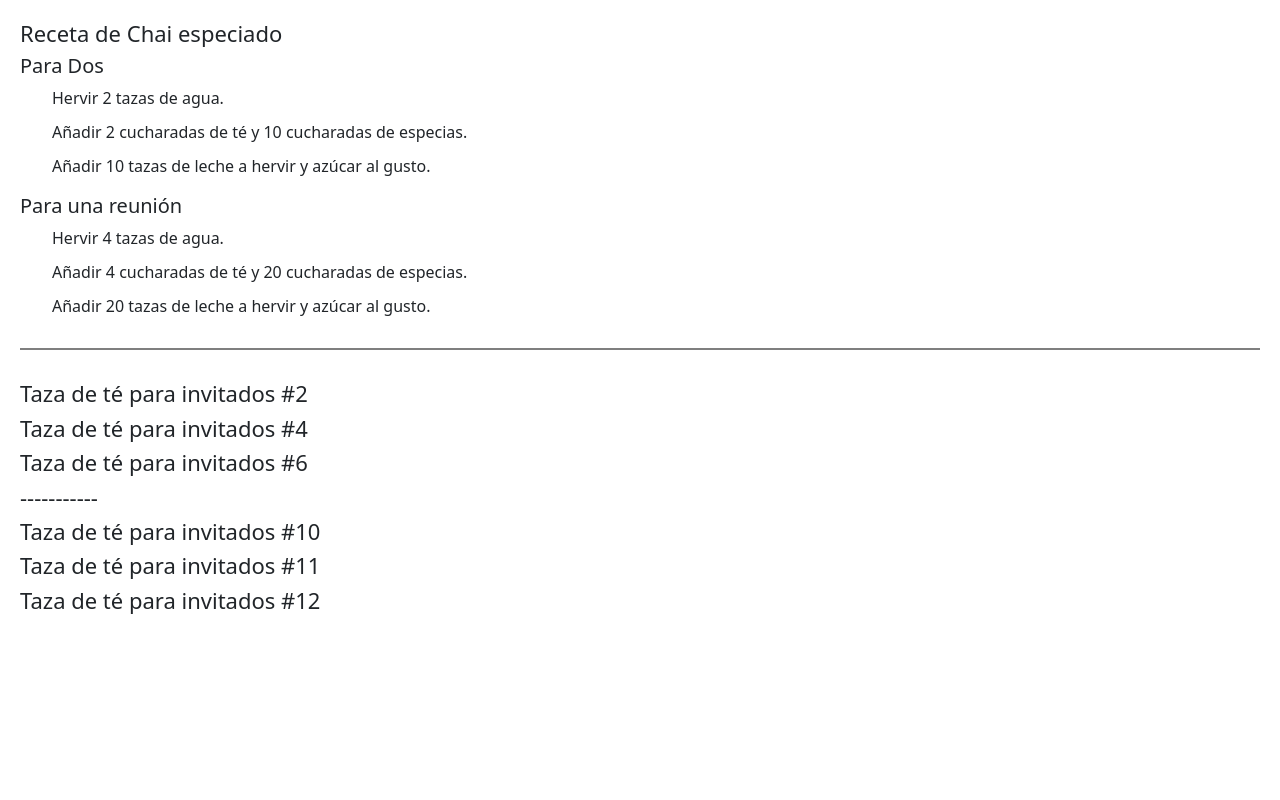
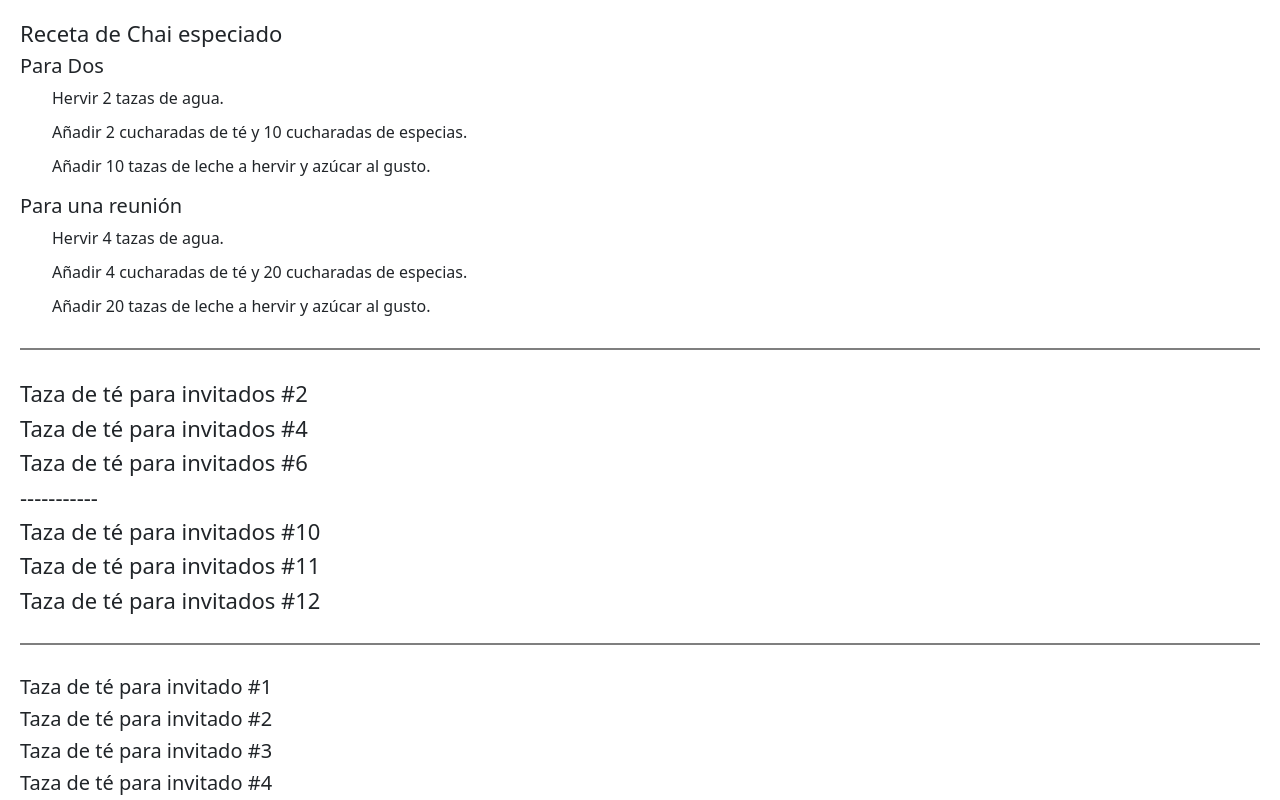
Before and after one commit to dgutierrez21/Learning-ReactJS--React-Docs, a React (Vite) app in the folder 01-learn/: page / in a window 1280 px wide. Shown: the top 800 px of the page. Built offline with nearby package versions, Linux system fonts and the light colour scheme.

Commit message:
Mutación local: el pequeño secreto de tus componentes

```diff
--- a/01-learn/src/02-Describir-la-UI/Mantener-Los-Componentes-Puros/MantenerLosComponentesPuros.jsx
+++ b/01-learn/src/02-Describir-la-UI/Mantener-Los-Componentes-Puros/MantenerLosComponentesPuros.jsx
@@ -1,5 +1,6 @@
 import React from "react";
 import { RecetaApp } from "./receta/Receta";
+import { ReunionTomarTe } from "./reunionTomarTe/ReunionTomarTe";
 import { Teaset } from "./teaset/Teaset";
 
 export const MantenerLosComponentesPuros = () => {
@@ -8,6 +9,8 @@ export const MantenerLosComponentesPuros = () => {
       <RecetaApp />
       <div className="separator"></div>
       <Teaset />
+      <div className="separator"></div>
+      <ReunionTomarTe />
     </>
   );
 };
--- /dev/null
+++ b/01-learn/src/02-Describir-la-UI/Mantener-Los-Componentes-Puros/reunionTomarTe/ReunionTomarTe.jsx
@@ -0,0 +1,12 @@
+export const ReunionTomarTe = () => {
+  let tazas = [];
+
+  for (let i = 1; i < 13; i++) {
+    tazas.push(<Taza key={i} invitado={i} />);
+  }
+  return tazas;
+};
+
+function Taza({ invitado }) {
+  return <h2>Taza de té para invitado #{invitado}</h2>;
+}
```
Also changed, not shown: 01-learn/src/02-Describir-la-UI/Mantener-Los-Componentes-Puros/MantenerLosComponentesPuros.txt.
